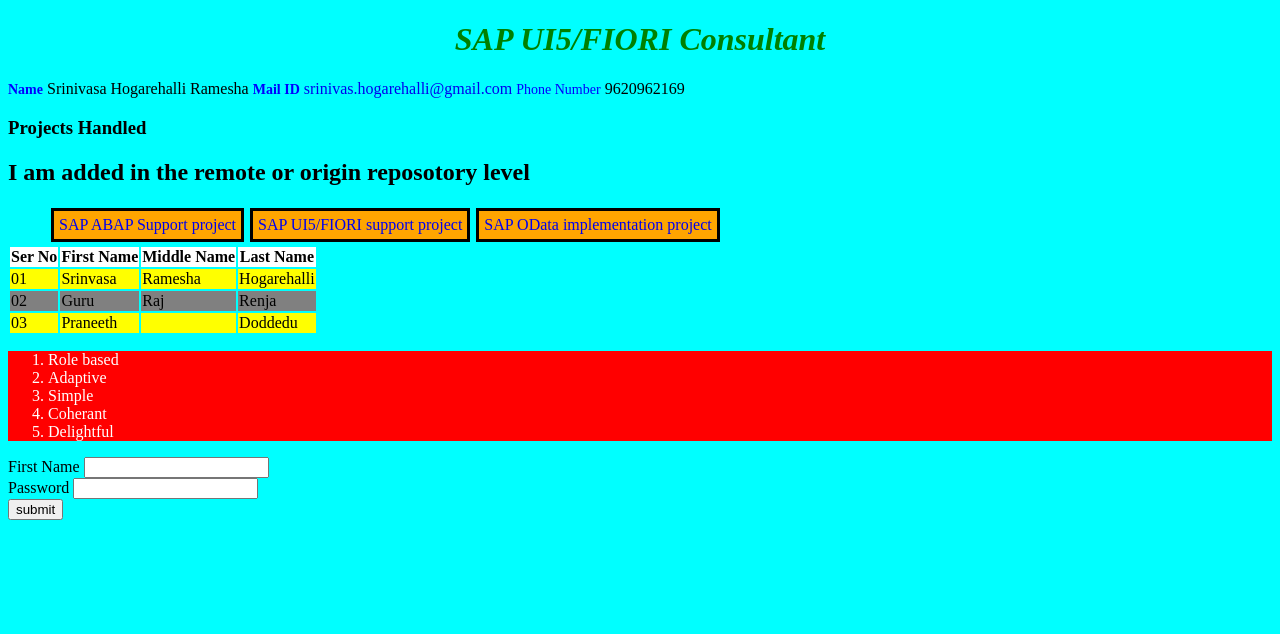
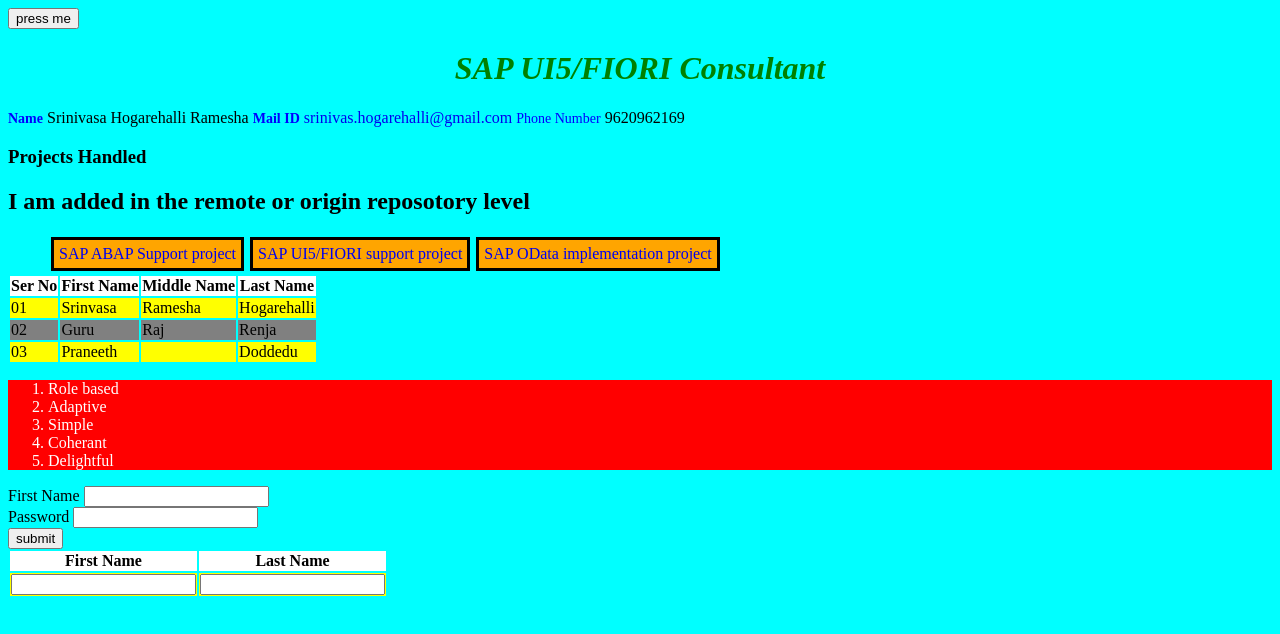
Before and after one commit to gowdaui5/basicHtmlCheck, a plain HTML site: page index.html in a window 1280 px wide. Drawn offline with Linux system fonts and the light colour scheme.

Commit message:
applied css to many tags and beautified the application

```diff
--- a/index.html
+++ b/index.html
@@ -5,6 +5,7 @@
 		<link rel="stylesheet" href="/myNew.css">
 	</head>
 	<body class="baseClass">
+		<button press="onPress">press me</button>
 		<h1 id="idHead" style="text-align:center"><em>SAP UI5/FIORI Consultant</em></h1>
 		<div>
 		<label><b>Name</b></label>
@@ -68,9 +69,22 @@
 				<lable>First Name</lable>
 				<input><br>
 				<lable>Password</lable>
-				<input type="password"><br>
-				<button>submit</button>
+				<input id="idPas" type="password"><br>
+				<button press="onPress">submit</button>
 			</form>
+		</div>
+
+		<div>
+			<table>
+				<tr>
+					<th>First Name</th>
+					<th>Last Name</th>
+				</tr>
+				<tr>
+					<td id="idFirst"><input></td>
+					<td id="idSecond"><input></td>
+				</tr>
+			</table>
 		</div>
 
 	</body>
--- a/myNew.css
+++ b/myNew.css
@@ -61,3 +61,7 @@
 			td:hover {
 			    background-color: white;
 			}
+
+			#idPas:required {
+			    background-color: red;
+			}
```
